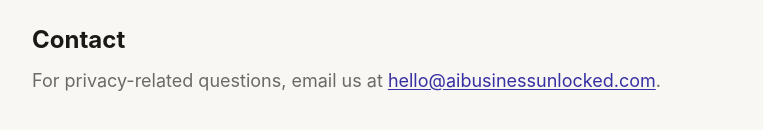
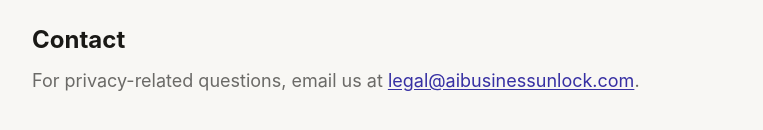
Before and after one commit to theFOXza/ai-business-unlocked, a Next.js app: page /privacy in a window 1280 px wide. Shown: the part 966-1096 px from the top of the page, without its empty margins (248-1011 px from the left). Built offline with nearby package versions, Linux system fonts and the light colour scheme; a web font is replaced by a local one.

Commit message:
Update legal email to legal@aibusinessunlock.com

```diff
--- a/app/privacy/page.tsx
+++ b/app/privacy/page.tsx
@@ -26,7 +26,7 @@
         <p>You may request access to, correction of, or deletion of your personal data at any time by contacting us.</p>
 
         <h2>Contact</h2>
-        <p>For privacy-related questions, email us at <a href="mailto:hello@aibusinessunlocked.com">hello@aibusinessunlocked.com</a>.</p>
+        <p>For privacy-related questions, email us at <a href="mailto:legal@aibusinessunlock.com">legal@aibusinessunlock.com</a>.</p>
       </div>
     </main>
   );
```
